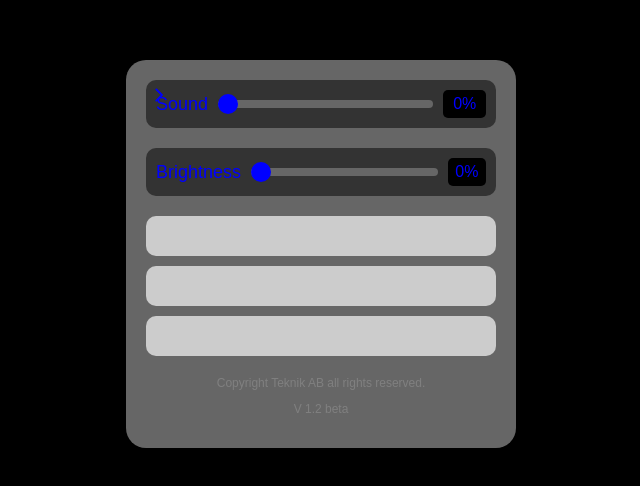
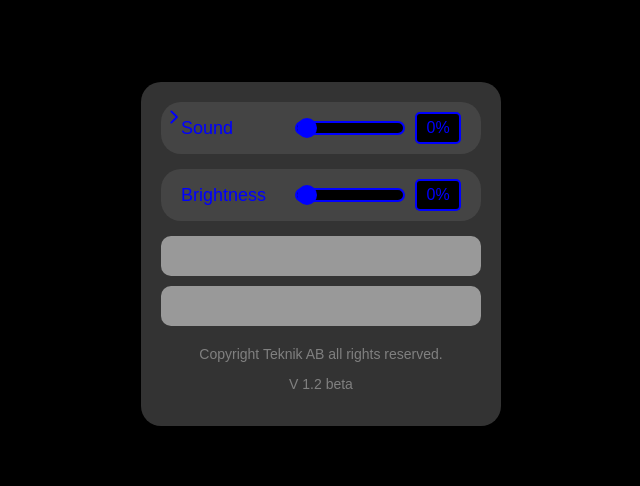
Before and after one commit to movieboxc17/New-page-10, a plain HTML site: page settings.html in a window 1280 px wide. Shown: the part 146-632 px from the top of the page, without its empty margins (319-959 px from the left). Drawn offline with Linux system fonts and the light colour scheme.

Commit message:
Update settings.html

```diff
--- a/settings.html
+++ b/settings.html
@@ -17,11 +17,11 @@
         }
 
         .settings-container {
-            background-color: #666;
+            background-color: #333;
             border-radius: 20px;
             padding: 20px;
-            width: 350px;
-            box-shadow: 0 0 10px rgba(0, 0, 0, 0.5);
+            width: 320px;
+            box-shadow: 0 0 20px rgba(0, 0, 0, 0.5);
             text-align: center;
             position: relative;
         }
@@ -43,28 +43,34 @@
             display: flex;
             align-items: center;
             justify-content: space-between;
-            background-color: #333;
-            border-radius: 10px;
-            padding: 10px;
-            margin-bottom: 20px;
+            background-color: #444;
+            border-radius: 20px;
+            padding: 10px 20px;
+            margin-bottom: 15px;
         }
 
         .slider-container .label {
             font-size: 18px;
             color: #00f;
+            text-align: left;
             flex-grow: 1;
-            text-align: left;
+        }
+
+        .slider-container .range-container {
+            display: flex;
+            align-items: center;
+            width: 60%;
         }
 
         .slider-container input[type="range"] {
-            flex-grow: 2;
-            margin: 0 10px;
             -webkit-appearance: none;
             appearance: none;
             width: 100%;
-            background-color: #666;
-            height: 8px;
-            border-radius: 5px;
+            background-color: #000;
+            height: 10px;
+            border-radius: 10px;
+            border: 2px solid #00f;
+            margin-right: 10px;
         }
 
         .slider-container input[type="range"]::-webkit-slider-thumb {
@@ -84,11 +90,12 @@
             background-color: #000;
             border-radius: 5px;
             padding: 5px;
+            border: 2px solid #00f;
         }
 
         .spacer {
             height: 40px;
-            background-color: #ccc;
+            background-color: #999;
             border-radius: 10px;
             margin-bottom: 10px;
         }
@@ -96,7 +103,7 @@
         .footer {
             text-align: center;
             color: gray;
-            font-size: 12px;
+            font-size: 14px;
             margin-top: 20px;
         }
     </style>
@@ -116,19 +123,22 @@
         <!-- Sound Slider -->
         <div class="slider-container">
             <span class="label">Sound</span>
-            <input type="range" id="soundSlider" min="0" max="100" value="0" oninput="updateOutput('soundOutput', this.value)">
-            <output id="soundOutput">0%</output>
+            <div class="range-container">
+                <input type="range" id="soundSlider" min="0" max="100" value="0" oninput="updateOutput('soundOutput', this.value)">
+                <output id="soundOutput">0%</output>
+            </div>
         </div>
 
         <!-- Brightness Slider -->
         <div class="slider-container">
             <span class="label">Brightness</span>
-            <input type="range" id="brightnessSlider" min="0" max="100" value="0" oninput="updateOutput('brightnessOutput', this.value)">
-            <output id="brightnessOutput">0%</output>
+            <div class="range-container">
+                <input type="range" id="brightnessSlider" min="0" max="100" value="0" oninput="updateOutput('brightnessOutput', this.value)">
+                <output id="brightnessOutput">0%</output>
+            </div>
         </div>
 
         <!-- Spacers -->
-        <div class="spacer"></div>
         <div class="spacer"></div>
         <div class="spacer"></div>
 
```
